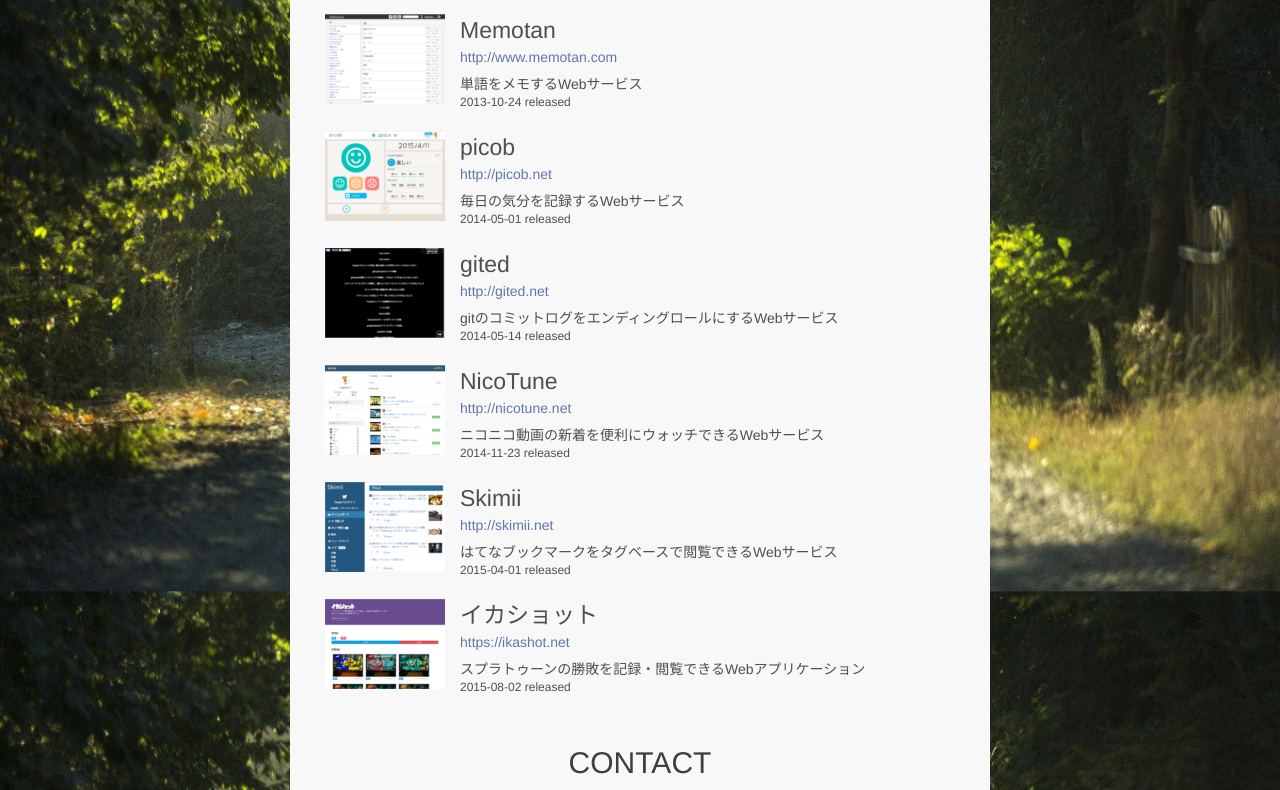
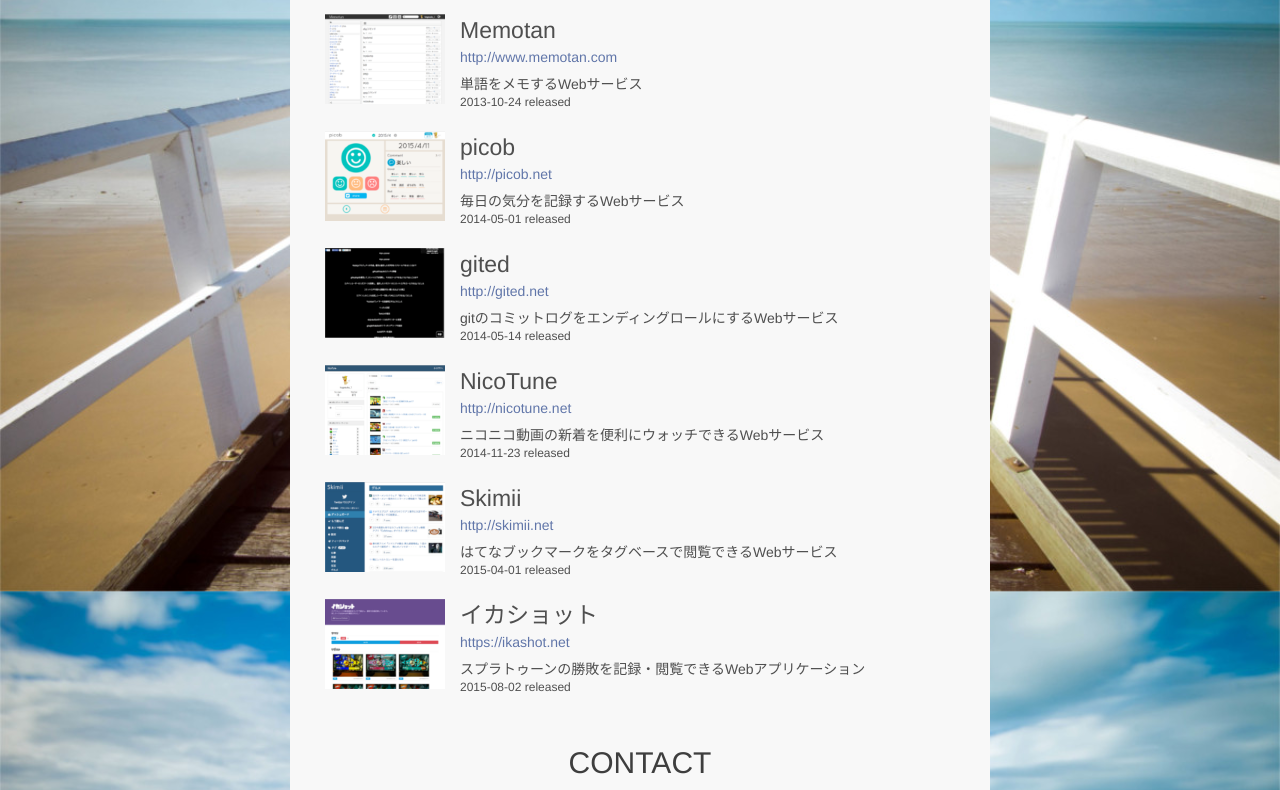
Before and after one commit to hogesuke/hogesuke.github.io, a plain HTML site: page index.html in a window 1280 px wide. Shown: the part 262-1052 px from the top of the page. Drawn offline with Linux system fonts and the light colour scheme.

Commit message:
背景画像を変更

```diff
--- a/css/style.css
+++ b/css/style.css
@@ -4,7 +4,7 @@
 
 body {
     color: #4f4f4f;
-    background: url("../img/background.jpg") no-repeat fixed 50% 50%;
+    background: url("../img/background_ocean.jpg") no-repeat fixed 50% 50%;
     background-size: cover;
 }
 
```
Also changed, not shown: img/background_ocean.jpg (added).
